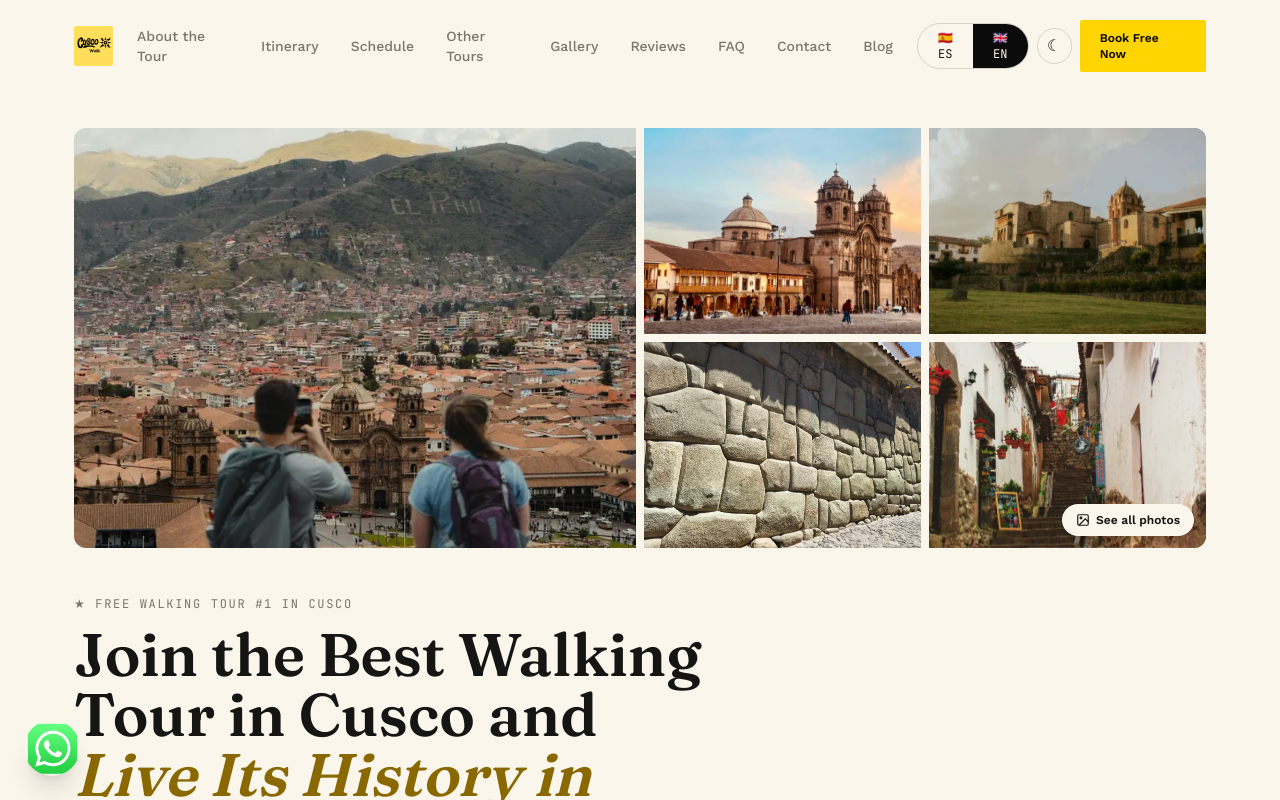
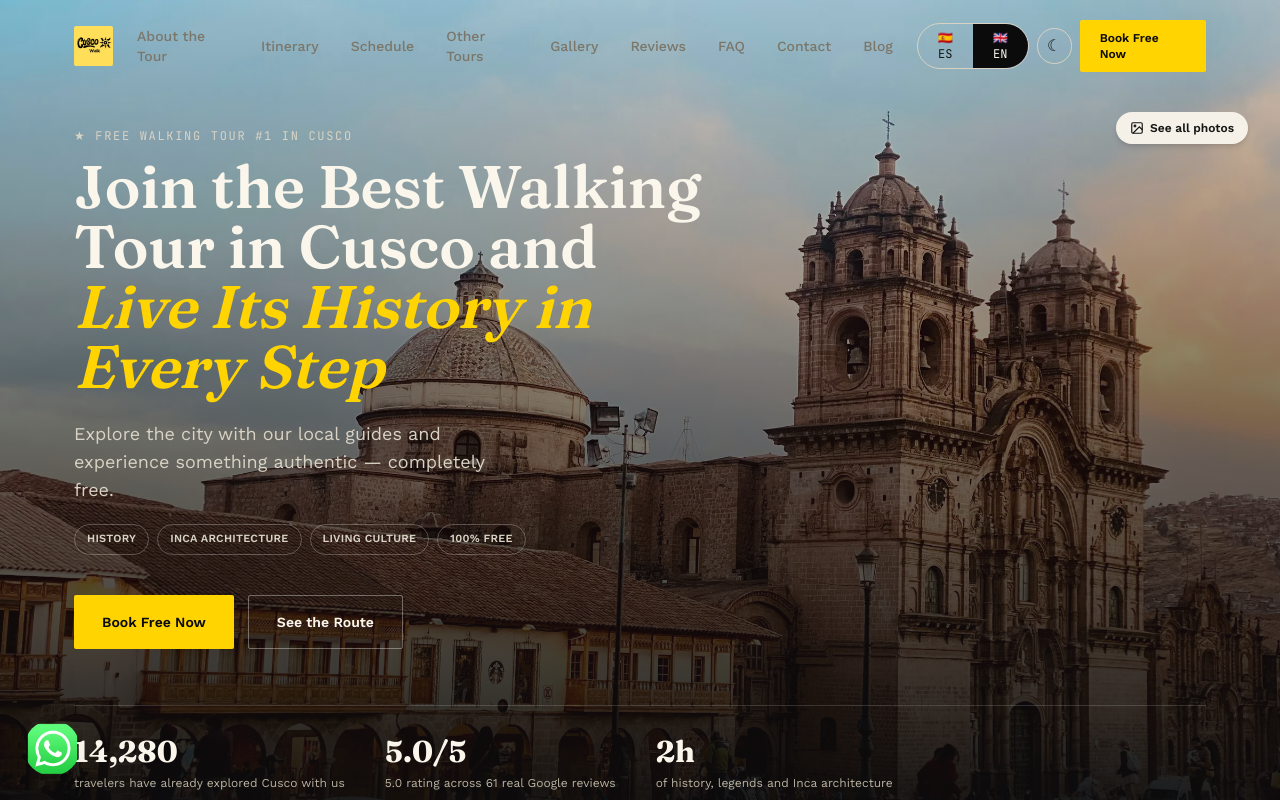
Before and after one commit to perucultour-bot/cuscowalk, a Next.js app: page / in a window 1280 px wide. Shown: the top 800 px of the page. Built offline with nearby package versions, Linux system fonts and the light colour scheme.

Commit message:
hopethistime

```diff
--- a/app/globals.css
+++ b/app/globals.css
@@ -62,31 +62,3 @@ body {
 .prose-cw img {
   @apply rounded my-6 w-full object-cover border border-piedra-200 dark:border-negro-800;
 }
-
-/* Carrusel liviano de las fotos chicas del mosaico del header */
-@keyframes heroCarA {
-  0%, 45% { opacity: 1; }
-  55%, 100% { opacity: 0; }
-}
-@keyframes heroCarB {
-  0%, 45% { opacity: 0; }
-  55%, 100% { opacity: 1; }
-}
-.hero-carousel-a {
-  animation: heroCarA 14s ease-in-out infinite;
-}
-.hero-carousel-b {
-  animation: heroCarB 14s ease-in-out infinite;
-}
-.hero-carousel-delay-0 { animation-delay: 0s; }
-.hero-carousel-delay-1 { animation-delay: 2.5s; }
-.hero-carousel-delay-2 { animation-delay: 5s; }
-.hero-carousel-delay-3 { animation-delay: 7.5s; }
-@media (prefers-reduced-motion: reduce) {
-  .hero-carousel-a, .hero-carousel-b {
-    animation: none !important;
-  }
-  .hero-carousel-b {
-    opacity: 0;
-  }
-}
--- a/components/Hero.tsx
+++ b/components/Hero.tsx
@@ -24,117 +24,66 @@ function AnimatedCounter({ target }: { target: number }) {
     return () => cancelAnimationFrame(raf);
   }, [inView, target]);
 
-  return <b ref={ref} className="block font-serif text-3xl">{value.toLocaleString("es-PE")}</b>;
+  return <b ref={ref} className="block font-serif text-3xl text-crema">{value.toLocaleString("es-PE")}</b>;
 }
-
-// Mosaico de fotos del encabezado — chicas, livianas, y clicables (llevan a la Galería).
-const HERO_MAIN = { src: "/images/mirador-plaza-armas.webp", alt: "Turistas fotografiando la Plaza de Armas desde el mirador" };
-
-// Cada foto chica alterna entre dos opciones (carrusel liviano, sin afectar la foto grande).
-const HERO_SMALL: { a: { src: string; alt: string }; b: { src: string; alt: string } }[] = [
-  {
-    a: { src: "/images/plaza-de-armas-atardecer.webp", alt: "Plaza de Armas de Cusco" },
-    b: { src: "/images/cusco-atardecer-plaza.webp", alt: "Cusco al anochecer" },
-  },
-  {
-    a: { src: "/images/qorikancha-panoramica.webp", alt: "Qorikancha" },
-    b: { src: "/images/qorikancha-atardecer.webp", alt: "Qorikancha al atardecer" },
-  },
-  {
-    a: { src: "/images/hatun-rumiyoq-muro.webp", alt: "Calle Hatun Rumiyoq" },
-    b: { src: "/images/huaca-muro-inca.webp", alt: "Muro inca de una huaca" },
-  },
-  {
-    a: { src: "/images/san-blas-callejon-escaleras.webp", alt: "Barrio de San Blas" },
-    b: { src: "/images/escaleras-cafe-san-blas.webp", alt: "Cafés en las escaleras de San Blas" },
-  },
-];
 
 export default function Hero() {
   const { t, lang } = useApp();
 
   return (
-    <section id="hero" className="pt-24 sm:pt-28 lg:pt-32 pb-10 sm:pb-16 lg:pb-20 bg-crema dark:bg-negro">
-      <div className="container-cw">
-        {/* Mosaico de fotos */}
-        <a href="#gallery" className="block group relative rounded-xl overflow-hidden">
-          <div className="hidden md:grid grid-cols-4 grid-rows-2 gap-2 h-[360px] lg:h-[420px]">
+    <section id="hero" className="relative min-h-screen flex flex-col justify-end overflow-hidden">
+      <div className="absolute inset-0 z-0 bg-negro">
         {/* eslint-disable-next-line @next/next/no-img-element */}
         <img
-              src={HERO_MAIN.src}
-              alt={HERO_MAIN.alt}
-              className="col-span-2 row-span-2 w-full h-full object-cover object-[center_42%] group-hover:brightness-[.94] transition-[filter]"
+          src="/images/plaza-de-armas-atardecer.webp"
+          alt="Plaza de Armas de Cusco al atardecer"
+          className="w-full h-full object-cover object-[68%_55%] sm:object-[center_58%]"
           fetchPriority="high"
           loading="eager"
         />
-            {HERO_SMALL.map((pair, i) => (
-              <div key={i} className="relative w-full h-full overflow-hidden">
-                {/* eslint-disable-next-line @next/next/no-img-element */}
-                <img
-                  src={pair.a.src}
-                  alt={pair.a.alt}
-                  loading="lazy"
-                  className={`hero-carousel-a hero-carousel-delay-${i} absolute inset-0 w-full h-full object-cover group-hover:brightness-[.94] transition-[filter]`}
-                />
-                {/* eslint-disable-next-line @next/next/no-img-element */}
-                <img
-                  src={pair.b.src}
-                  alt={pair.b.alt}
-                  loading="lazy"
-                  className={`hero-carousel-b hero-carousel-delay-${i} absolute inset-0 w-full h-full object-cover group-hover:brightness-[.94] transition-[filter]`}
-                />
+        <div className="absolute inset-0 bg-gradient-to-t from-negro via-negro/55 to-negro/10" />
       </div>
-            ))}
-          </div>
-          {/* Versión móvil: solo la foto principal */}
-          {/* eslint-disable-next-line @next/next/no-img-element */}
-          <img
-            src={HERO_MAIN.src}
-            alt={HERO_MAIN.alt}
-            className="md:hidden w-full h-64 object-cover object-[center_42%] rounded-xl"
-            fetchPriority="high"
-            loading="eager"
-          />
-          <span className="absolute bottom-3 right-3 bg-crema text-[#151513] text-xs font-semibold px-3.5 py-2 rounded-full shadow-md flex items-center gap-1.5">
+
+      <a
+        href="#gallery"
+        className="absolute top-24 right-5 sm:top-28 sm:right-8 z-10 bg-crema/95 text-[#151513] text-xs font-semibold px-3.5 py-2 rounded-full shadow-md flex items-center gap-1.5 hover:bg-crema transition-colors"
+      >
         <svg width="14" height="14" viewBox="0 0 24 24" fill="none" stroke="currentColor" strokeWidth={2}>
           <rect x="3" y="3" width="18" height="18" rx="2" /><circle cx="8.5" cy="8.5" r="1.5" /><path d="M21 15l-5-5L5 21" />
         </svg>
         {lang === "es" ? "Ver todas las fotos" : "See all photos"}
-          </span>
       </a>
 
-        {/* Texto e info debajo del mosaico */}
       <motion.div
         initial={{ opacity: 0, y: 16 }}
         animate={{ opacity: 1, y: 0 }}
         transition={{ duration: 0.7, ease: [0.22, 1, 0.36, 1] }}
-          className="mt-6 sm:mt-10 lg:mt-12"
+        className="relative z-10 container-cw pb-14 sm:pb-16 lg:pb-20 pt-32"
       >
-          <span className="eyebrow">{t.hero.badge}</span>
-          <h1 className="font-serif font-semibold text-[9vw] sm:text-5xl lg:text-6xl leading-[1.08] max-w-2xl mt-3">
+        <span className="eyebrow !text-[#D8D3C4]">{t.hero.badge}</span>
+        <h1 className="font-serif font-semibold text-[10vw] sm:text-5xl lg:text-6xl leading-[1.08] max-w-2xl mt-3 text-crema">
           {t.hero.titleLine1}
           <br />
-            <em className="italic text-[#8A6800] dark:text-amarillo">{t.hero.titleEm}</em>
+          <em className="italic text-amarillo">{t.hero.titleEm}</em>
         </h1>
-          <p className="mt-6 text-lg max-w-md text-piedra">{t.hero.sub}</p>
+        <p className="mt-6 text-lg max-w-md text-[#D8D3C4]">{t.hero.sub}</p>
         <div className="flex flex-wrap gap-2 mt-5">
           {t.hero.tags.map((tag, i) => (
-              <span key={i} className="text-[11px] font-semibold uppercase tracking-wide px-3 py-1.5 rounded-full border border-piedra-200 dark:border-white/20 text-piedra">
+            <span key={i} className="text-[11px] font-semibold uppercase tracking-wide px-3 py-1.5 rounded-full border border-white/25 text-[#D8D3C4]">
               {tag}
             </span>
           ))}
         </div>
         <div className="flex gap-3.5 mt-10 flex-wrap">
           <a href="#booking" className="btn btn-primary">{t.hero.cta1}</a>
-            <a href="#itinerary" className="btn border border-piedra-200 dark:border-white/35">{t.hero.cta2}</a>
+          <a href="#itinerary" className="btn border border-white/35 text-crema">{t.hero.cta2}</a>
         </div>
-          <div className="mt-8 sm:mt-14 flex gap-10 flex-wrap border-t border-piedra-200 dark:border-white/15 pt-7">
-            <div><AnimatedCounter target={14280} /><span className="text-xs text-piedra">{t.hero.stat1}</span></div>
-            <div><b className="block font-serif text-3xl">5.0/5</b><span className="text-xs text-piedra">{t.hero.stat2}</span></div>
-            <div><b className="block font-serif text-3xl">2h</b><span className="text-xs text-piedra">{t.hero.stat3}</span></div>
+        <div className="mt-10 sm:mt-14 flex gap-10 flex-wrap border-t border-white/15 pt-7">
+          <div><AnimatedCounter target={14280} /><span className="text-xs text-[#B9B2A0]">{t.hero.stat1}</span></div>
+          <div><b className="block font-serif text-3xl text-crema">5.0/5</b><span className="text-xs text-[#B9B2A0]">{t.hero.stat2}</span></div>
+          <div><b className="block font-serif text-3xl text-crema">2h</b><span className="text-xs text-[#B9B2A0]">{t.hero.stat3}</span></div>
         </div>
       </motion.div>
-      </div>
     </section>
   );
 }
```
Lines whose indentation alone changed are shown as unchanged.
